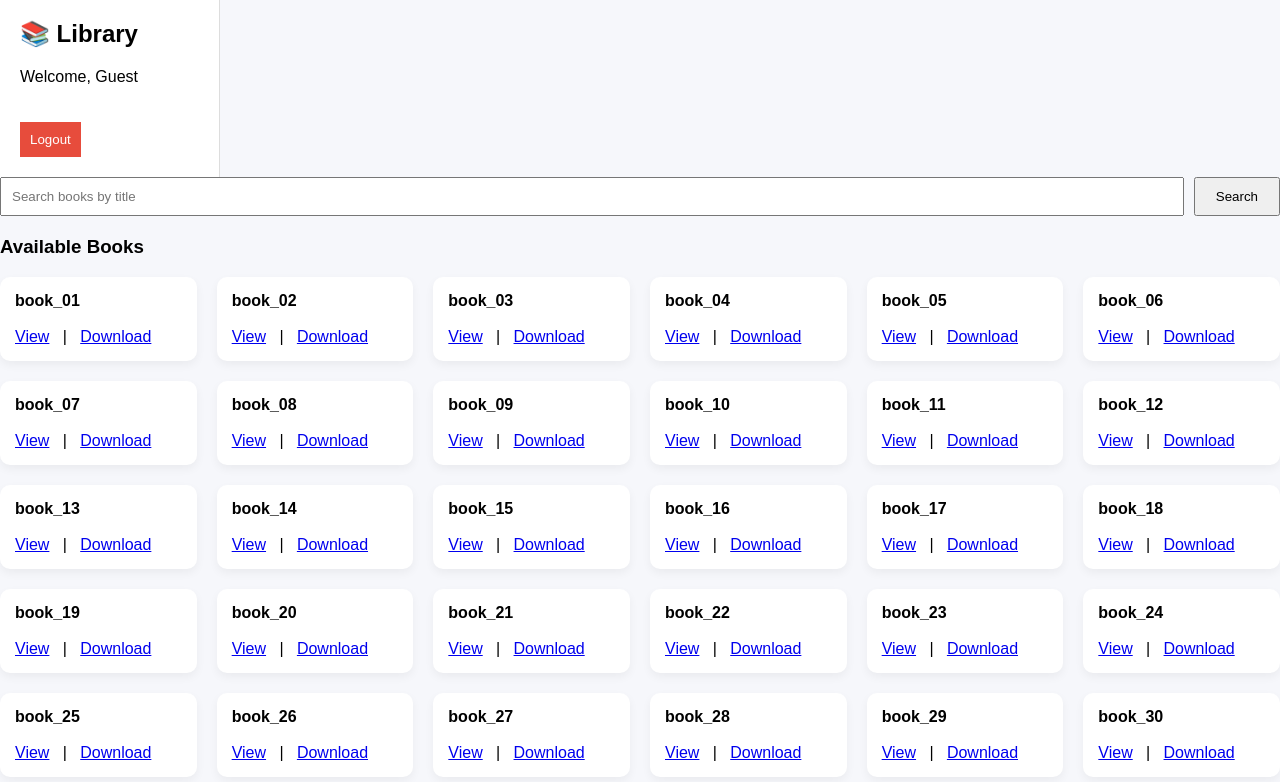
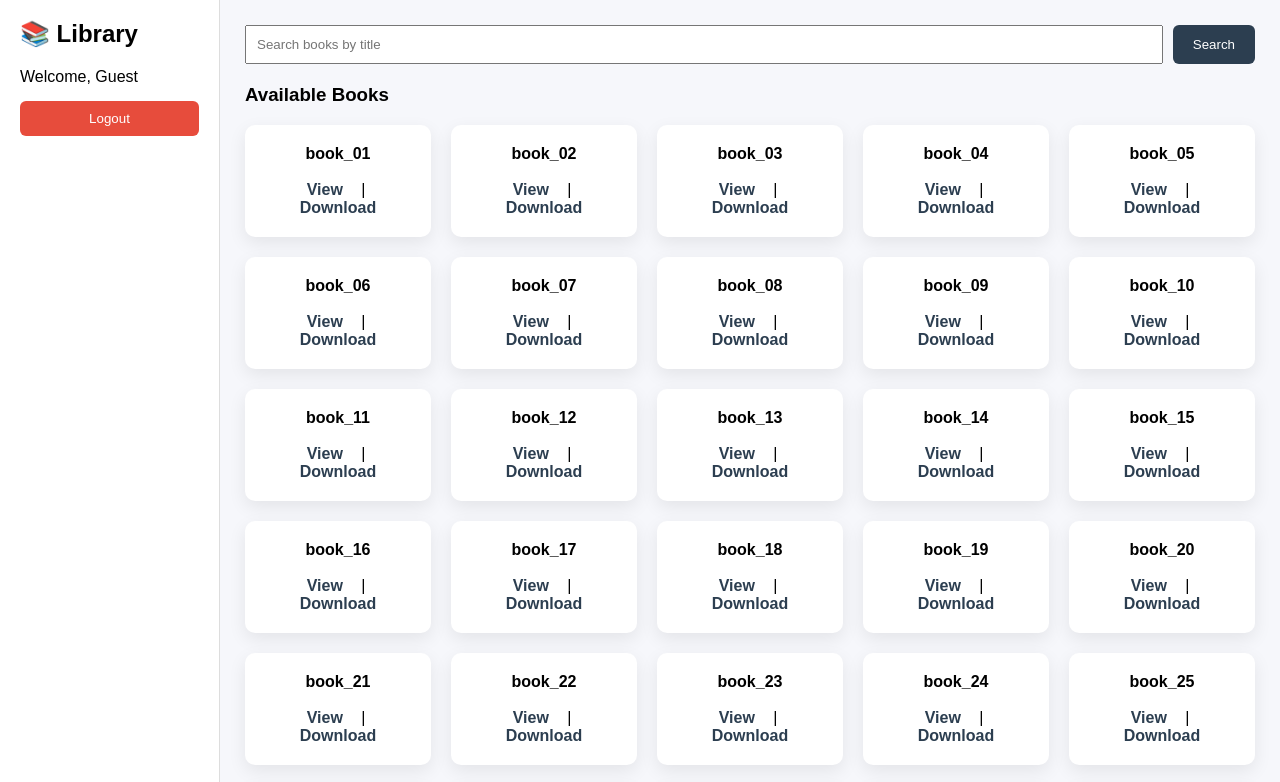
Before and after one commit to YashJadhav100/Library-Management-System, a plain HTML site: page frontend/dashboard.html in a window 1280 px wide. Shown: the top 782 px of the page. Drawn offline with Linux system fonts and the light colour scheme.

Commit message:
Update style.css

```diff
--- a/frontend/style.css
+++ b/frontend/style.css
@@ -5,43 +5,44 @@
 
 body {
   margin: 0;
+  display: flex;
   background: #f6f7fb;
 }
 
-.container {
-  display: flex;
-  height: 100vh;
-}
-
-/* Sidebar */
+/* SIDEBAR */
 .sidebar {
   width: 220px;
   background: #ffffff;
   padding: 20px;
   border-right: 1px solid #ddd;
+  height: 100vh;
 }
 
 .sidebar h2 {
   margin-top: 0;
 }
 
-.logout {
-  margin-top: 20px;
-  padding: 10px;
-  background: #e74c3c;
-  border: none;
-  color: white;
-  cursor: pointer;
+.sidebar p {
+  margin: 15px 0;
 }
 
-/* Main content */
-.main-content {
-  flex: 1;
-  padding: 30px;
-  overflow-y: auto; /* ✅ THIS FIXES THE ISSUE */
+.logout {
+  background: #e74c3c;
+  color: white;
+  border: none;
+  padding: 10px;
+  width: 100%;
+  cursor: pointer;
+  border-radius: 6px;
 }
 
-/* Search */
+/* MAIN */
+.main {
+  flex: 1;
+  padding: 25px;
+}
+
+/* SEARCH */
 .search-bar {
   display: flex;
   gap: 10px;
@@ -55,35 +56,47 @@ body {
 
 .search-bar button {
   padding: 10px 20px;
+  background: #2c3e50;
+  color: white;
+  border: none;
+  cursor: pointer;
+  border-radius: 6px;
 }
 
-/* Books grid */
-#bookList {
+/* BOOK GRID */
+.book-grid {
   display: grid;
   grid-template-columns: repeat(auto-fill, minmax(180px, 1fr));
   gap: 20px;
-  margin-bottom: 40px;
+  margin-bottom: 30px;
 }
 
+/* BOOK CARD */
 .book-card {
   background: white;
-  padding: 15px;
+  padding: 20px;
   border-radius: 10px;
-  box-shadow: 0 4px 10px rgba(0,0,0,0.05);
+  box-shadow: 0 6px 18px rgba(0,0,0,0.08);
+  text-align: center;
 }
 
-.book-card h4 {
-  margin-top: 0;
+.book-card b {
+  display: block;
+  margin-bottom: 10px;
 }
 
-.book-card .actions a {
-  margin-right: 10px;
+.book-card a {
+  color: #2c3e50;
   text-decoration: none;
-  color: #2c3e50;
   font-weight: bold;
+  margin: 0 5px;
 }
 
-/* Activity */
-#activityList li {
-  margin-bottom: 6px;
+.book-card a:hover {
+  text-decoration: underline;
 }
+
+/* ACTIVITY */
+ul {
+  padding-left: 20px;
+}
```
